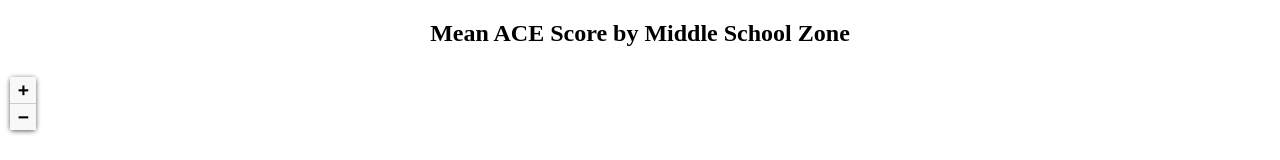
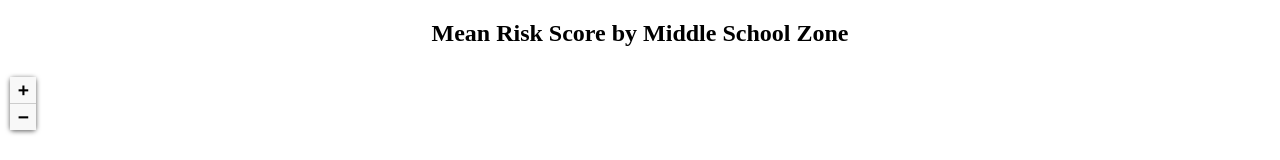
Before and after one commit to genbineza/Pasco-Project-Elementary-Risk-Map, a plain HTML site: page index.html in a window 1280 px wide. Shown: the top 160 px of the page. Drawn offline with Linux system fonts and the light colour scheme.

Commit message:
Update index.html

```diff
--- a/index.html
+++ b/index.html
@@ -27,7 +27,7 @@
         </style>
     </head>
     <body>
-        <div class="custom-title">Mean ACE Score by Middle School Zone</div>
+        <div class="custom-title">Mean Risk Score by Middle School Zone</div>
         <div id="map">
         </div>
         <script src="js/qgis2web_expressions.js"></script>
```
